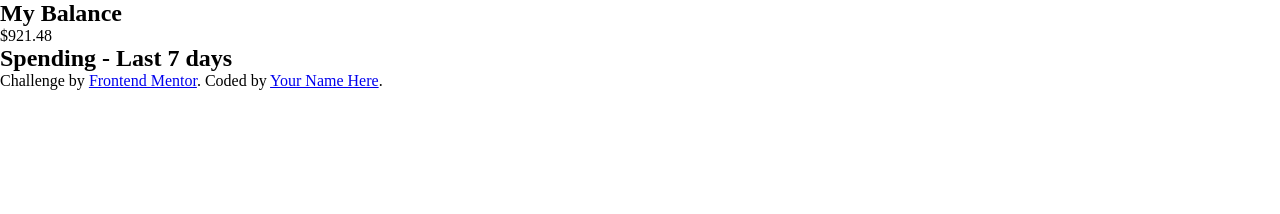
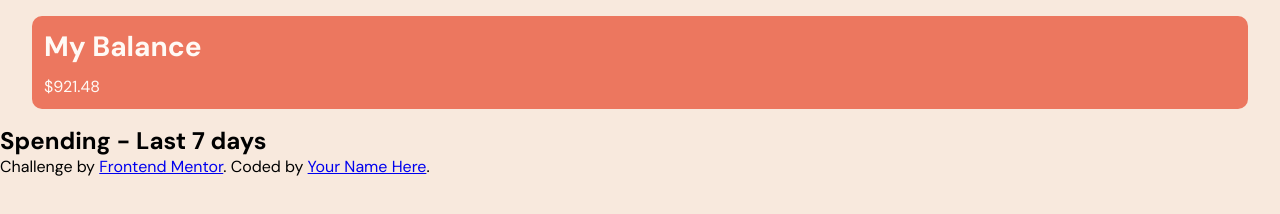
Before and after one commit to Chimoneg27/Expenses-chart, a plain HTML site: page index.html in a window 1280 px wide. Drawn offline with Linux system fonts and the light colour scheme.

Commit message:
add balance styles

```diff
--- a/styles/mobile.css
+++ b/styles/mobile.css
@@ -15,3 +15,34 @@
   --Cream: hsl(27, 66%, 92%);
   --Very-pale-orange: hsl(33, 100%, 98%);
 }
+
+body {
+    font-family: "DM Sans", sans-serif;
+    background-color: var(--Cream);
+}
+
+.balance {
+    margin: 1rem auto;
+    width: 95%;
+    padding: 0.75rem;
+    background-color: var(--Soft-red);
+    border-radius: 10px;
+    display: flex;
+    justify-content: space-between;
+    align-items: center;
+    color: var(--Very-pale-orange);
+}
+
+.balance h2 {
+    font-weight: 700;
+    font-size: 1.75rem;
+    height: 3rem;
+}
+
+.balance p {
+    font-weight: 400;
+}
+
+.container {
+    margin: 0 auto;
+}
```
